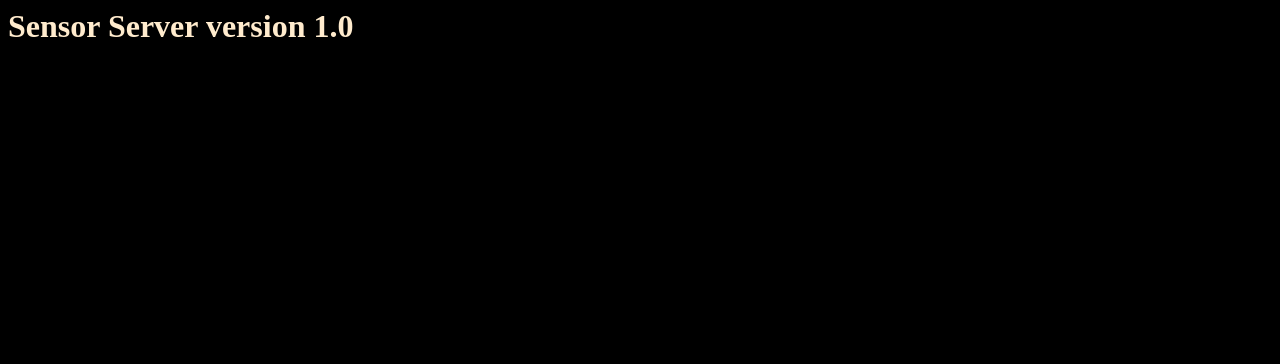
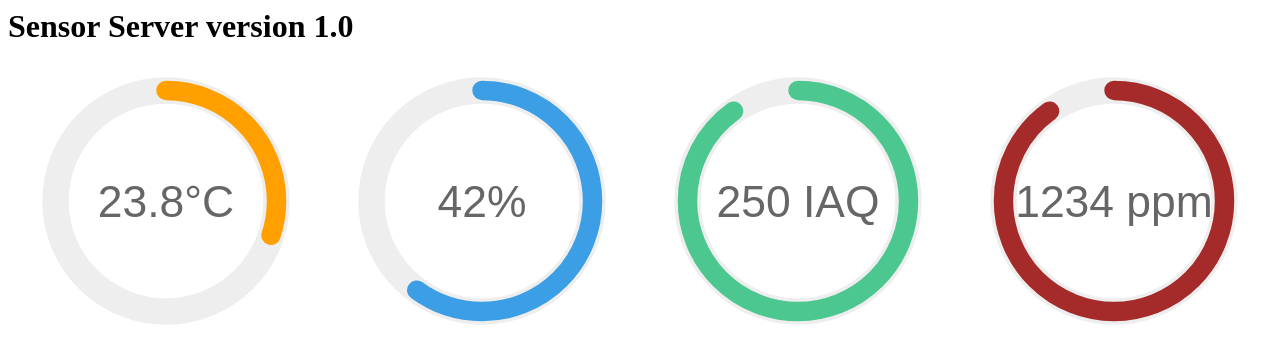
Before and after one commit to YggdrasilSchneiderSoftwareSolutions/SensorServer, a Flask app: page / in a window 1280 px wide. Shown: the top 364 px of the page. Run offline with Flask 2, Linux system fonts and the light colour scheme; parts of the project's set-up code (start-up, migrations or seed data) failed here and were passed over.

Commit message:
first UI

```diff
--- a/app.py
+++ b/app.py
@@ -17,20 +17,20 @@ sensor_data_map = {
 
 # Object for holding measurement data
 class BME680_Data:
-    def __init__(self, room, temperature, humidity, pressure, gas, iaq, co2, voc, iaq_accuracy, stab_status):
+    def __init__(self, room, temperature, humidity, pressure, gas, iaq, co2_ppm, voc, iaq_accuracy, stab_status):
         self.room = room
         self.temperature = temperature
         self.humidity = humidity
         self.pressure = pressure
         self.gas = gas
         self.iaq = iaq
-        self.co2 = co2
+        self.co2_ppm = co2_ppm
         self.voc = voc
         self.iaq_accuracy = iaq_accuracy
         self.stab_status = stab_status
 
     # Define air quality. Reference: https://forum.iot-usergroup.de/t/indoor-air-quality-index/416/2
-    def get_indoor_air_quality_text():
+    def get_indoor_air_quality_text(self):
         if self.iaq >= 301:
             iaq_text = "Gefährlich"
         elif 201 <= self.iaq <= 300:
@@ -49,12 +49,12 @@ class BME680_Data:
         return iaq_text
 
     # Define CO2 level. Reference: https://www.cik-solutions.com/anwendungen/co2-im-innenraum/
-    def get_co2_quality_level_text(co2_ppm):
-        if co2_ppm <= 800:
+    def get_co2_quality_level_text(self):
+        if self.co2_ppm <= 800:
             co2_level_text = "Hoch"
-        elif 800 > co2_ppm <= 1000:
+        elif 800 > self.co2_ppm <= 1000:
             co2_level_text = "Mittel"
-        elif 1000 > co2_ppm <= 1400:
+        elif 1000 > self.co2_ppm <= 1400:
             co2_level_text = "Mäßig"
         else:
             co2_level_text = "Niedrig"
@@ -84,7 +84,7 @@ def on_message(client, userdata, msg):
             json_data['pressure'],
             json_data['gas'],
             json_data['iaq'],
-            json_data['co2'],
+            json_data['co2_ppm'],
             json_data['voc'],
             json_data['iaq_accuracy'],
             json_data['stab_status']
@@ -97,27 +97,26 @@ def index():
     version = '1.0'
     return render_template('index.html', version=version)
 
+@app.route('/data')
+def get_data():
+    #return json.dumps(sensor_data_map) TODO
+    return json.dumps('{"room":"Wohnzimmer","temperature":"23.5","humidity":"43.5","iaq":"34","co2_ppm":"200"}')
+
 
 if __name__ == '__main__':
-    try:
-        mqtt_client = mqtt.Client()
-        mqtt_client.on_connect = on_connect
-        mqtt_client.on_message = on_message
+    mqtt_client = mqtt.Client()
+    mqtt_client.on_connect = on_connect
+    mqtt_client.on_message = on_message
 
-        print('Starting MQTT')
-        mqtt_client.connect(MQTT_SERVER, 1883, 60)
+    print('Starting MQTT')
+    mqtt_client.connect(MQTT_SERVER, 1883, 60)
 
-        # Non-blocking MQTT server
-        mqtt_client.loop_start()
+    # Non-blocking MQTT server
+    mqtt_client.loop_start()
 
-        # Start Webserver
-        app.run(debug=True, host='0.0.0.0')
+    # Start Webserver (blocking) - stopped via CTRL + C
+    app.run(debug=True, host='0.0.0.0')
 
-    except KeyboardInterrupt:
-        print('Shutdown program')
-    except (SystemError, OSError) as e:
-        print('Fatal error: ', e)
-    finally:
-        mqtt_client.loop_stop()
-        print('MQTT stopped - exit program')
-        exit(0)
+    mqtt_client.loop_stop()
+    print('MQTT stopped - exit program')
+    exit(0)
--- /dev/null
+++ b/static/app.js
@@ -0,0 +1,8 @@
+window.onload = async () => {
+    await fetch('/data')
+        .then(response => response.json())
+        .then(data => {
+            console.log(data);
+            // TODO
+        });
+}
--- a/static/style.css
+++ b/static/style.css
@@ -1,4 +1,58 @@
-body {
-    background: black;
-    color: blanchedalmond;
-}
+.flex-wrapper {
+    display: flex;
+    flex-flow: row nowrap;
+  }
+
+  .single-chart {
+    width: 33%;
+    justify-content: space-around ;
+  }
+
+  .circular-chart {
+    display: block;
+    margin: 10px auto;
+    max-width: 80%;
+    max-height: 250px;
+  }
+
+  .circle-bg {
+    fill: none;
+    stroke: #eee;
+    stroke-width: 3.8;
+  }
+
+  .circle {
+    fill: none;
+    stroke-width: 2.8;
+    stroke-linecap: round;
+    animation: progress 1s ease-out forwards;
+  }
+
+  @keyframes progress {
+    0% {
+      stroke-dasharray: 0 100;
+    }
+  }
+
+  .circular-chart.orange .circle {
+    stroke: #ff9f00;
+  }
+
+  .circular-chart.green .circle {
+    stroke: #4CC790;
+  }
+
+  .circular-chart.blue .circle {
+    stroke: #3c9ee5;
+  }
+
+  .circular-chart.brown .circle {
+    stroke: #a52a2a;
+  }
+
+  .percentage {
+    fill: #666;
+    font-family: sans-serif;
+    font-size: 0.4em;
+    text-anchor: middle;
+  }
--- a/templates/index.html
+++ b/templates/index.html
@@ -4,5 +4,77 @@
 </head>
 <body>
 <h1>Sensor Server version {{ version }}</h1>
+
+<div class="flex-wrapper">
+    <div class="single-chart">
+      <svg viewBox="0 0 36 36" class="circular-chart orange">
+        <path class="circle-bg"
+          d="M18 2.0845
+            a 15.9155 15.9155 0 0 1 0 31.831
+            a 15.9155 15.9155 0 0 1 0 -31.831"
+        />
+        <path class="circle"
+          stroke-dasharray="30, 100"
+          d="M18 2.0845
+            a 15.9155 15.9155 0 0 1 0 31.831
+            a 15.9155 15.9155 0 0 1 0 -31.831"
+        />
+        <text x="18" y="20.35" class="percentage">23.8°C</text>
+      </svg>
+    </div>
+
+    <div class="single-chart">
+      <svg viewBox="0 0 36 36" class="circular-chart blue">
+        <path class="circle-bg"
+          d="M18 2.0845
+            a 15.9155 15.9155 0 0 1 0 31.831
+            a 15.9155 15.9155 0 0 1 0 -31.831"
+        />
+        <path class="circle"
+          stroke-dasharray="60, 100"
+          d="M18 2.0845
+            a 15.9155 15.9155 0 0 1 0 31.831
+            a 15.9155 15.9155 0 0 1 0 -31.831"
+        />
+        <text x="18" y="20.35" class="percentage">42%</text>
+      </svg>
+    </div>
+
+    <div class="single-chart">
+      <svg viewBox="0 0 36 36" class="circular-chart green">
+        <path class="circle-bg"
+          d="M18 2.0845
+            a 15.9155 15.9155 0 0 1 0 31.831
+            a 15.9155 15.9155 0 0 1 0 -31.831"
+        />
+        <path class="circle"
+          stroke-dasharray="90, 100"
+          d="M18 2.0845
+            a 15.9155 15.9155 0 0 1 0 31.831
+            a 15.9155 15.9155 0 0 1 0 -31.831"
+        />
+        <text x="18" y="20.35" class="percentage">250 IAQ</text>
+      </svg>
+    </div>
+
+    <div class="single-chart">
+        <svg viewBox="0 0 36 36" class="circular-chart brown">
+          <path class="circle-bg"
+            d="M18 2.0845
+              a 15.9155 15.9155 0 0 1 0 31.831
+              a 15.9155 15.9155 0 0 1 0 -31.831"
+          />
+          <path class="circle"
+            stroke-dasharray="90, 100"
+            d="M18 2.0845
+              a 15.9155 15.9155 0 0 1 0 31.831
+              a 15.9155 15.9155 0 0 1 0 -31.831"
+          />
+          <text x="18" y="20.35" class="percentage">1234 ppm</text>
+        </svg>
+      </div>
+  </div>
+
+<script src="../static/app.js"></script>
 </body>
 </html>
```
